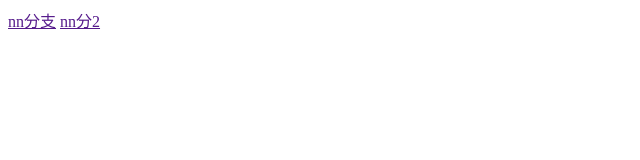
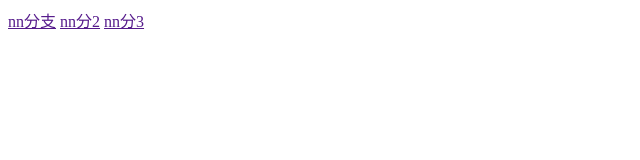
Before and after one commit to wanggehui/deom-121, a plain HTML site: page hello.html in a window 1280 px wide. Shown: the full height of the page, 0-640 px from the left. Drawn offline with Linux system fonts and the light colour scheme.

Commit message:
nn分支第三次提交

```diff
--- a/hello.html
+++ b/hello.html
@@ -8,5 +8,6 @@
 <body>
     <a href="">nn分支</a>
     <a href="">nn分2</a>
+    <a href="">nn分3</a>
 </body>
 </html>
```
